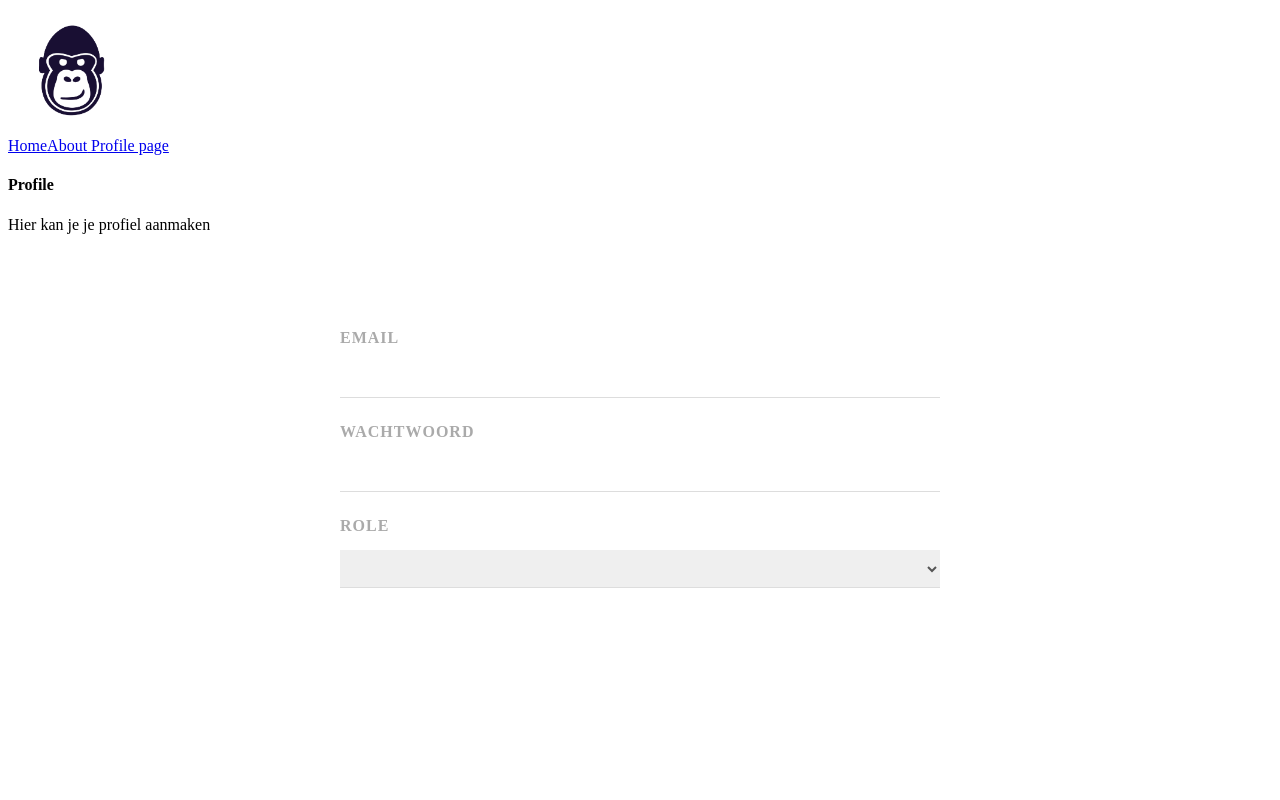
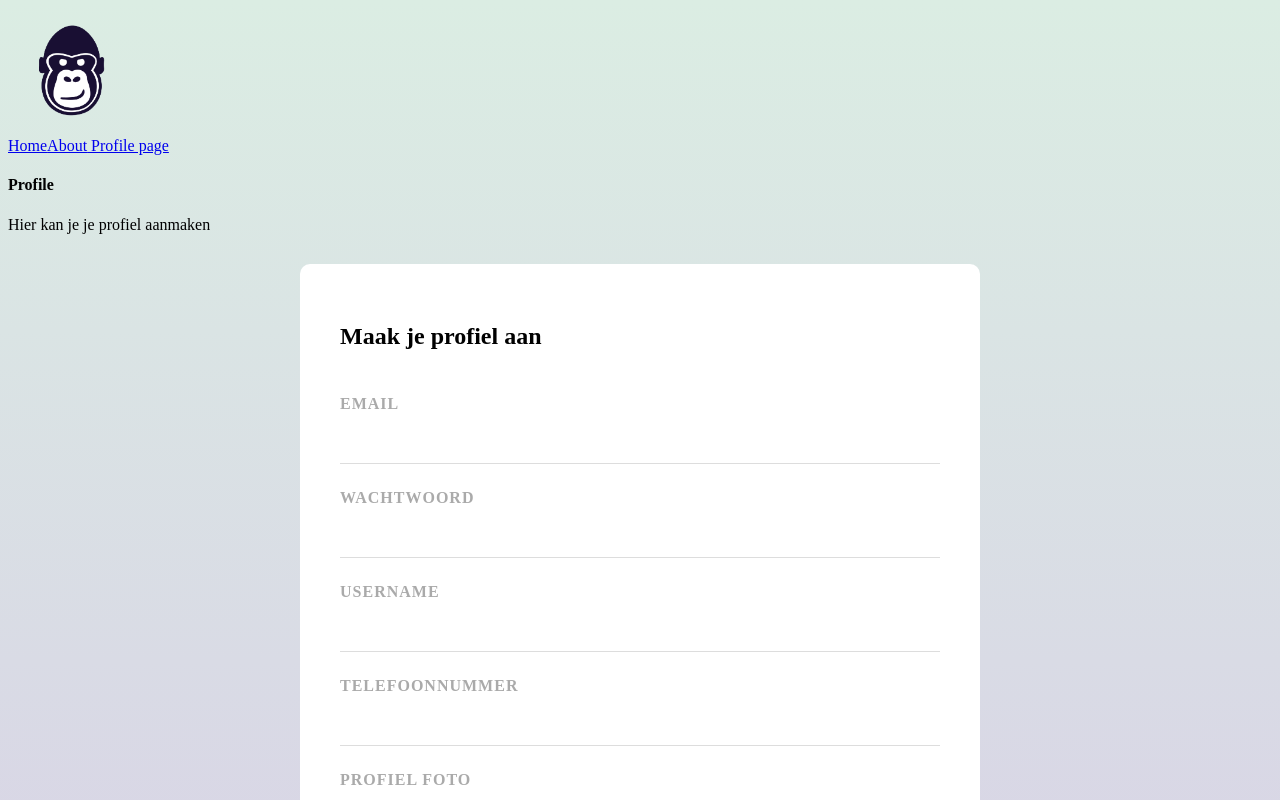
Before and after one commit to annevogel13/Smartie, a Vue app: page /Profile in a window 1280 px wide. Shown: the top 800 px of the page. Built offline with nearby package versions, Linux system fonts and the light colour scheme.

Commit message:
styling verbeterd --> achtergrond

```diff
--- a/package.json
+++ b/package.json
@@ -8,6 +8,8 @@
     "lint": "eslint . --ext .vue,.js,.jsx,.cjs,.mjs --fix --ignore-path .gitignore"
   },
   "dependencies": {
+    "jquery": "^3.6.0",
+    "popper.js": "^1.16.1",
     "standard": "^17.0.0",
     "vue": "^3.2.33",
     "vue-router": "^4.0.15"
--- a/src/App.vue
+++ b/src/App.vue
@@ -16,4 +16,10 @@
 
 <script>
 
+
 </script>
+<style>
+  body {
+    background-image : linear-gradient(#dbede3, #d8d2e6); /* ipv van de background image uit het handleidingsboek */
+  }
+</style>
--- a/src/components/SignupForm.vue
+++ b/src/components/SignupForm.vue
@@ -1,9 +1,18 @@
 <template>
     <form>
+        <h2>Maak je profiel aan</h2>
         <label> email </label>
         <input type = "email" required v-model = "email">
         <label> Wachtwoord </label>
         <input type = "password" required v-model = "password">
+        <label> Username </label>
+        <input type = "text" required v-model = "username">
+        <label> Telefoonnummer </label>
+        <input type = "tel" v-model = "telefoonnr">
+
+        <label> Profiel foto </label>
+        <!-- // TODO profiel foto kunnen uploaden -->
+        <input type = "image" v-model = "profielfoto">
         <label> Role </label>
         <select v-model = "role">
             <option value = "bedrijf">Bedrijf</option>
@@ -16,6 +25,7 @@
 
         <div v-if = "role == 'cursist' ">
             <h3> Vragen specifiek voor cursisten </h3>
+
         </div>
     </form>
 </template>
@@ -26,12 +36,17 @@
             return {
                 email: '',
                 password : '',
-                role : ''
+                profielfoto : '',
+                telefoonnr : '',
+                username : '',
+                role : '',
+
             }
         }
     }
 </script>
 <style>
+
     form {
         max-width: 600px;
         margin: 30px auto;
```
Also changed, not shown: 1 other file (tests, documents, lock files or other folders). Lines whose indentation alone changed are shown as unchanged.
